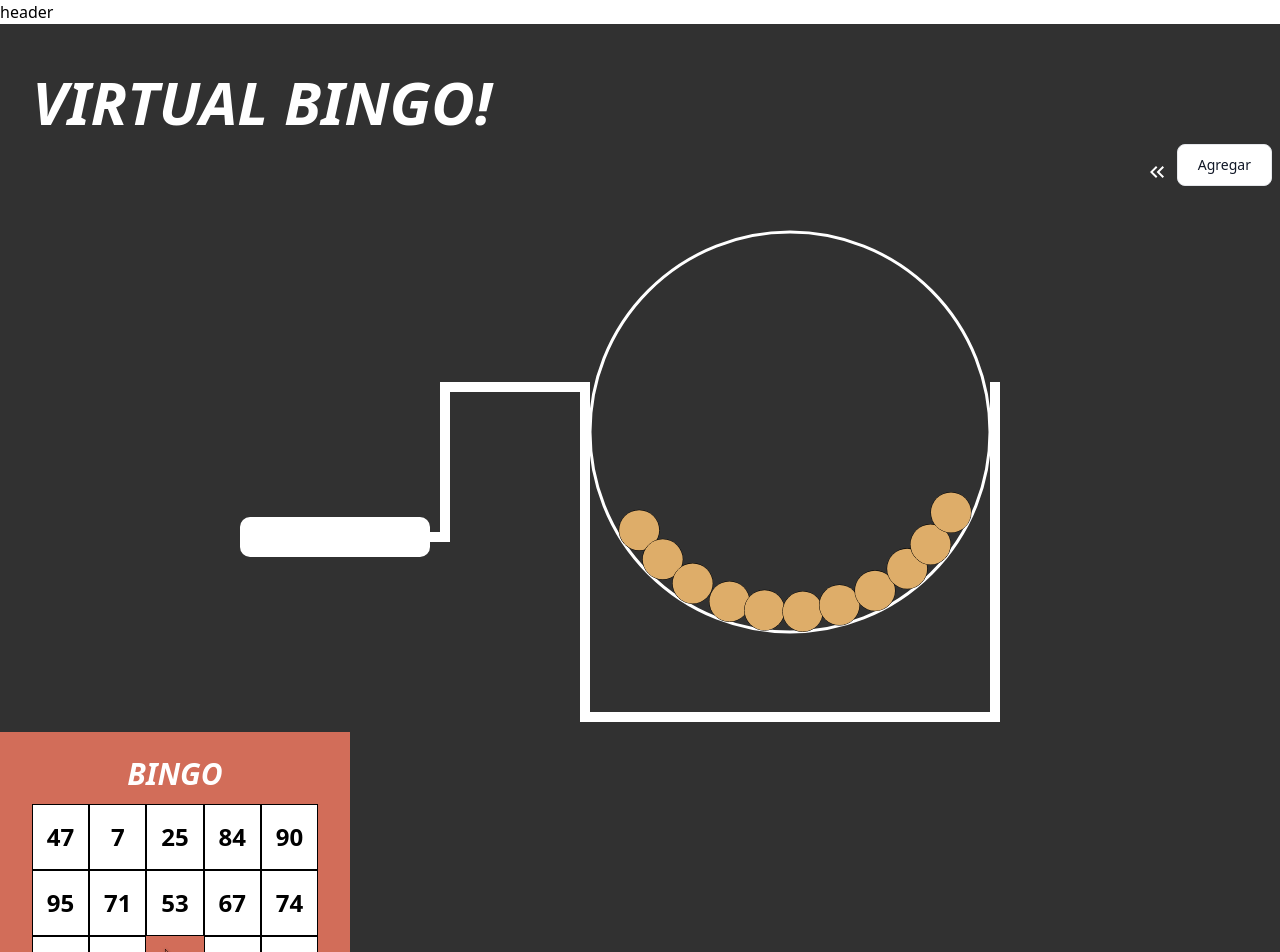
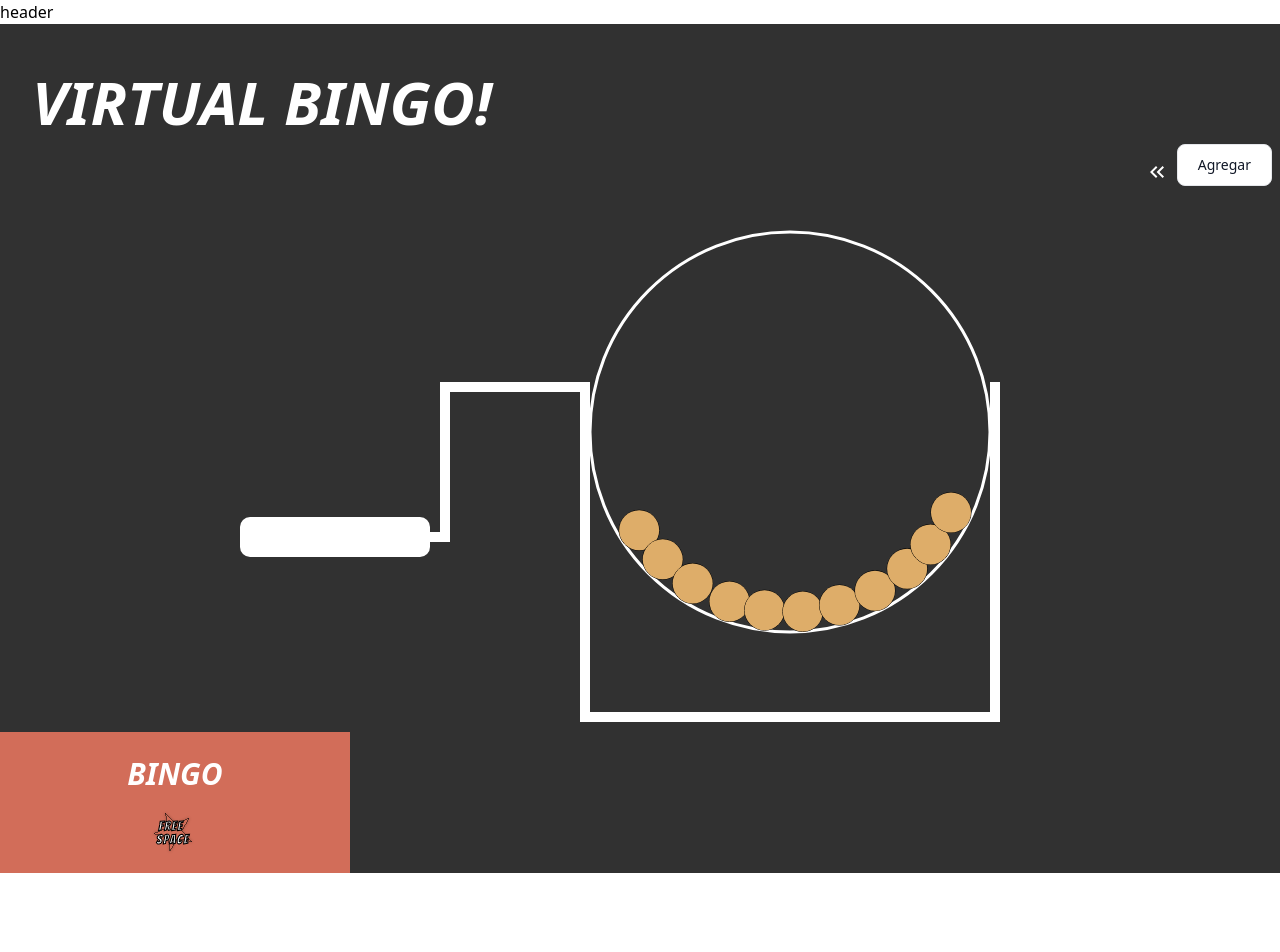
Before and after one commit to gianback/bingo-core-frontend, a Vue app: page / in a window 1280 px wide. Shown: the top 952 px of the page. After the commit the page ends 873 px from the top, so only its background shows below. Built offline with nearby package versions, Linux system fonts and the light colour scheme.

Commit message:
refactor: remove function getnumbers

```diff
--- a/src/components/CardBingo.vue
+++ b/src/components/CardBingo.vue
@@ -1,15 +1,9 @@
 <script setup lang="ts">
 import freeSpace from "../assets/free-space.svg";
 
-const getRandomNumbers = () => {
-  let numbers = [];
-  for (let i = 0; i < 24; i++) {
-    numbers.push(Math.round(Math.random() * 99));
-  }
-  return numbers;
-};
-
-const numbers = getRandomNumbers();
+defineProps<{
+  numbers: number[];
+}>();
 </script>
 
 <template>
```
